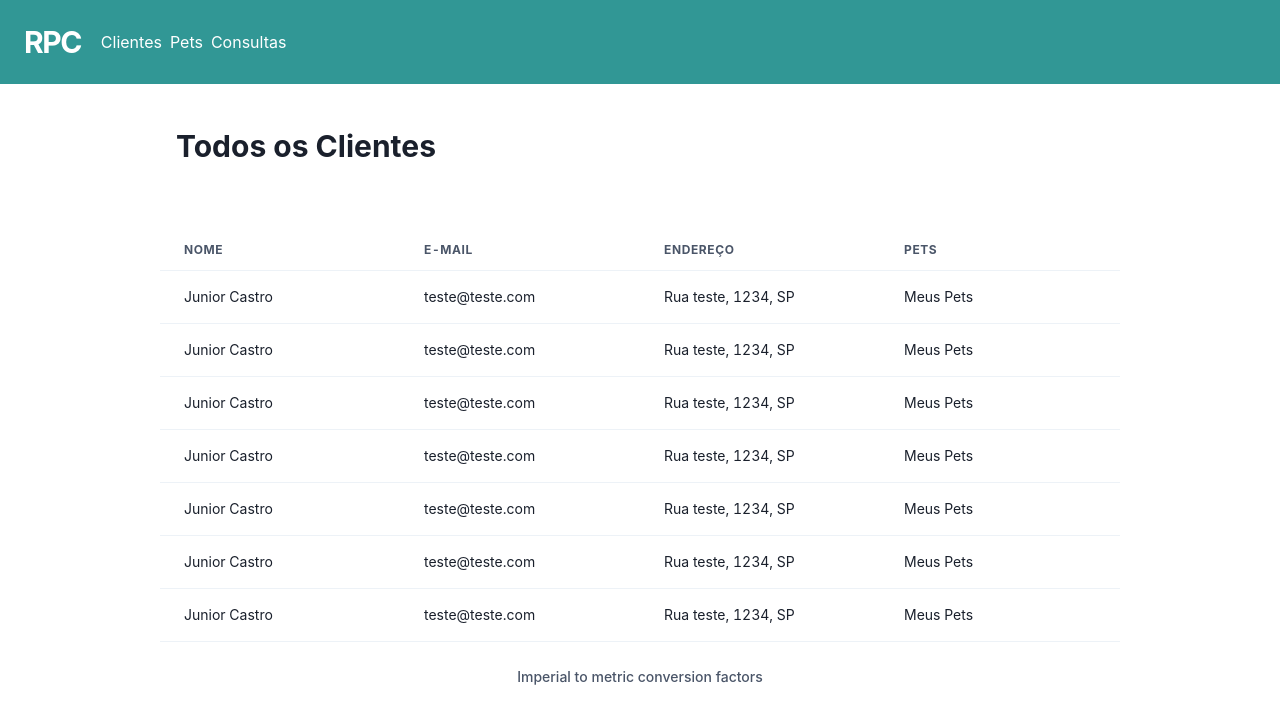
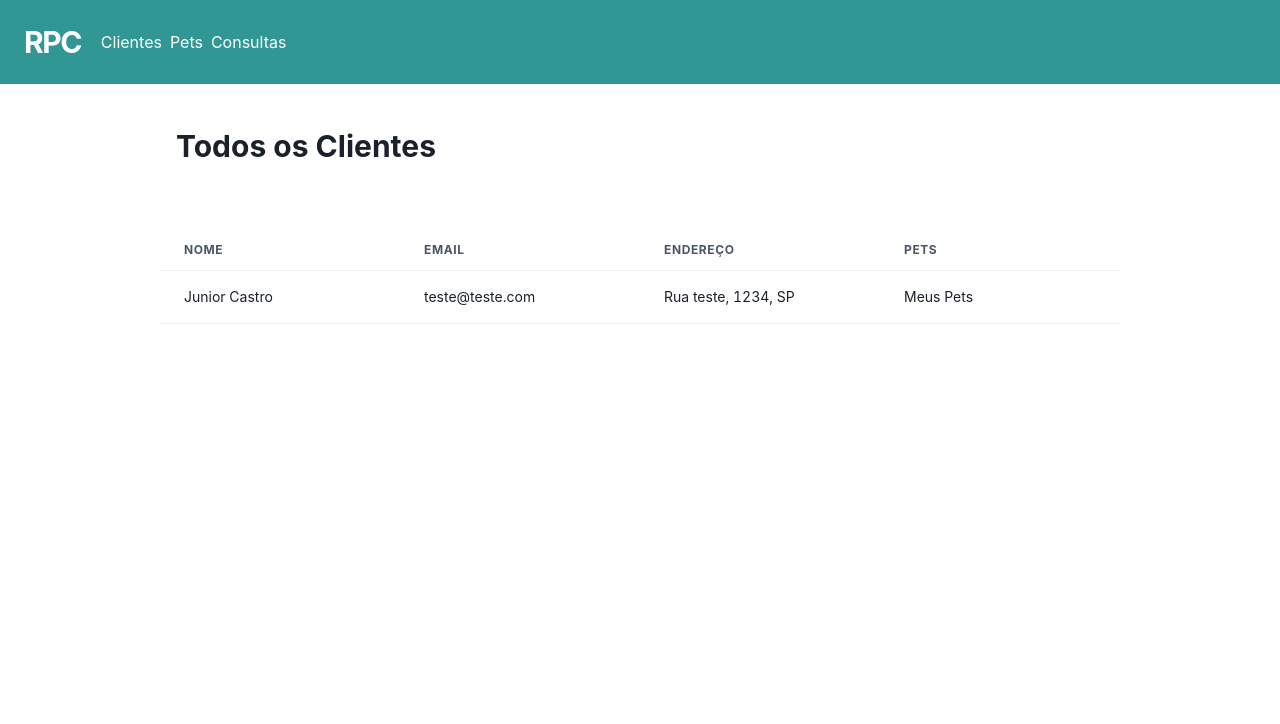
Before and after one commit to devcastrojunin/rede-petcontrol-frontend, a React (Create React App) app: page /clientes in a window 1280 px wide. Shown: the top 724 px of the page. Built offline with nearby package versions, Linux system fonts and the light colour scheme.

Commit message:
criando tabela global

```diff
--- /dev/null
+++ b/src/components/GlobalTable/index.jsx
@@ -0,0 +1,27 @@
+import { Table, TableCaption, Tbody, Td, Th, Thead, Tr } from "@chakra-ui/react";
+
+export default function GlobalTable({ tableHead }) {
+    return (
+        <Table size='md' fontSize="14px">
+            <Thead>
+                <Tr>
+                    {tableHead.map((listaHead, index) => (
+
+                        <Th w="22%" key={index}>{listaHead}</Th>
+
+                    ))}
+                </Tr>
+            </Thead>
+
+            <Tbody>
+                <Tr>
+                    <Td>Junior Castro</Td>
+                    <Td>teste@teste.com</Td>
+                    <Td>Rua teste, 1234, SP</Td>
+                    <Td>Meus Pets</Td>
+                </Tr>
+            </Tbody>
+
+        </Table>
+    )
+}
--- a/src/pages/Clientes/index.jsx
+++ b/src/pages/Clientes/index.jsx
@@ -1,74 +1,16 @@
-import { Box, Center, Table, TableCaption, Tbody, Td, Th, Thead, Tr } from "@chakra-ui/react";
+import { Box, Center} from "@chakra-ui/react";
+import GlobalTable from "../../components/GlobalTable";
 
 export default function Clientes() {
+
+    let tableHead = ["Nome", "Email", "Endereço", "Pets" ];
+
     return (
         <Center>
             <Box w="75%" h="100%">
                 <Box fontWeight="bold" fontSize="30px" mb={61} mt={10} pl={4}>Todos os Clientes</Box>
 
-                <Table size='md' fontSize="14px">
-                    <TableCaption>Imperial to metric conversion factors</TableCaption>
-                    <Thead>
-                        <Tr>
-                            <Th w="22%">Nome</Th>
-                            <Th w="22%">E-mail</Th>
-                            <Th w="22%">Endereço</Th>
-                            <Th w="22%">Pets</Th>
-                        </Tr>
-                    </Thead>
-
-                    <Tbody>
-                        <Tr>
-                            <Td>Junior Castro</Td>
-                            <Td>teste@teste.com</Td>
-                            <Td>Rua teste, 1234, SP</Td>
-                            <Td>Meus Pets</Td>
-                        </Tr>
-
-                        <Tr>
-                            <Td>Junior Castro</Td>
-                            <Td>teste@teste.com</Td>
-                            <Td>Rua teste, 1234, SP</Td>
-                            <Td>Meus Pets</Td>
-                        </Tr>
-
-                        <Tr>
-                            <Td>Junior Castro</Td>
-                            <Td>teste@teste.com</Td>
-                            <Td>Rua teste, 1234, SP</Td>
-                            <Td>Meus Pets</Td>
-                        </Tr>
-
-                        <Tr>
-                            <Td>Junior Castro</Td>
-                            <Td>teste@teste.com</Td>
-                            <Td>Rua teste, 1234, SP</Td>
-                            <Td>Meus Pets</Td>
-                        </Tr>
-
-                        <Tr>
-                            <Td>Junior Castro</Td>
-                            <Td>teste@teste.com</Td>
-                            <Td>Rua teste, 1234, SP</Td>
-                            <Td>Meus Pets</Td>
-                        </Tr>
-
-                        <Tr>
-                            <Td>Junior Castro</Td>
-                            <Td>teste@teste.com</Td>
-                            <Td>Rua teste, 1234, SP</Td>
-                            <Td>Meus Pets</Td>
-                        </Tr>
-
-                        <Tr>
-                            <Td>Junior Castro</Td>
-                            <Td>teste@teste.com</Td>
-                            <Td>Rua teste, 1234, SP</Td>
-                            <Td>Meus Pets</Td>
-                        </Tr>
-                    </Tbody>
-
-                </Table>
+                <GlobalTable tableHead={tableHead}/>
             </Box>
         </Center>
     );
--- a/src/pages/Pets/index.jsx
+++ b/src/pages/Pets/index.jsx
@@ -1,8 +1,17 @@
+import { Box, Center } from "@chakra-ui/react";
+import GlobalTable from "../../components/GlobalTable";
 
 export default function Pets() {
+
+    let tableHead = ["Nome", "Raça", "Dono", "Categoria" ];
+
     return (
-        <div>
-            <h2>Pets</h2>
-        </div>
+        <Center>
+            <Box w="75%" h="100%">
+                <Box fontWeight="bold" fontSize="30px" mb={61} mt={10} pl={4}>Todos os Pets</Box>
+
+                <GlobalTable tableHead={tableHead}/>
+            </Box>
+        </Center>
     );
 }
```
